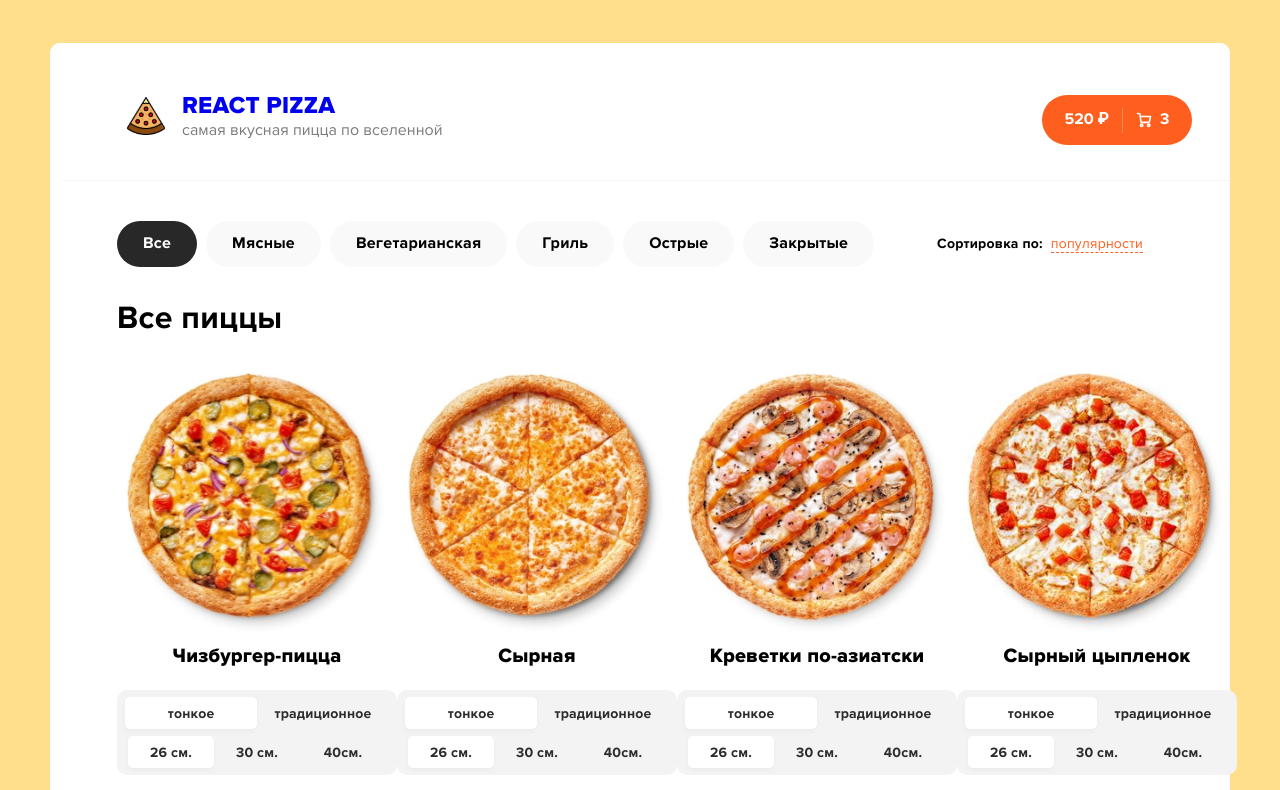
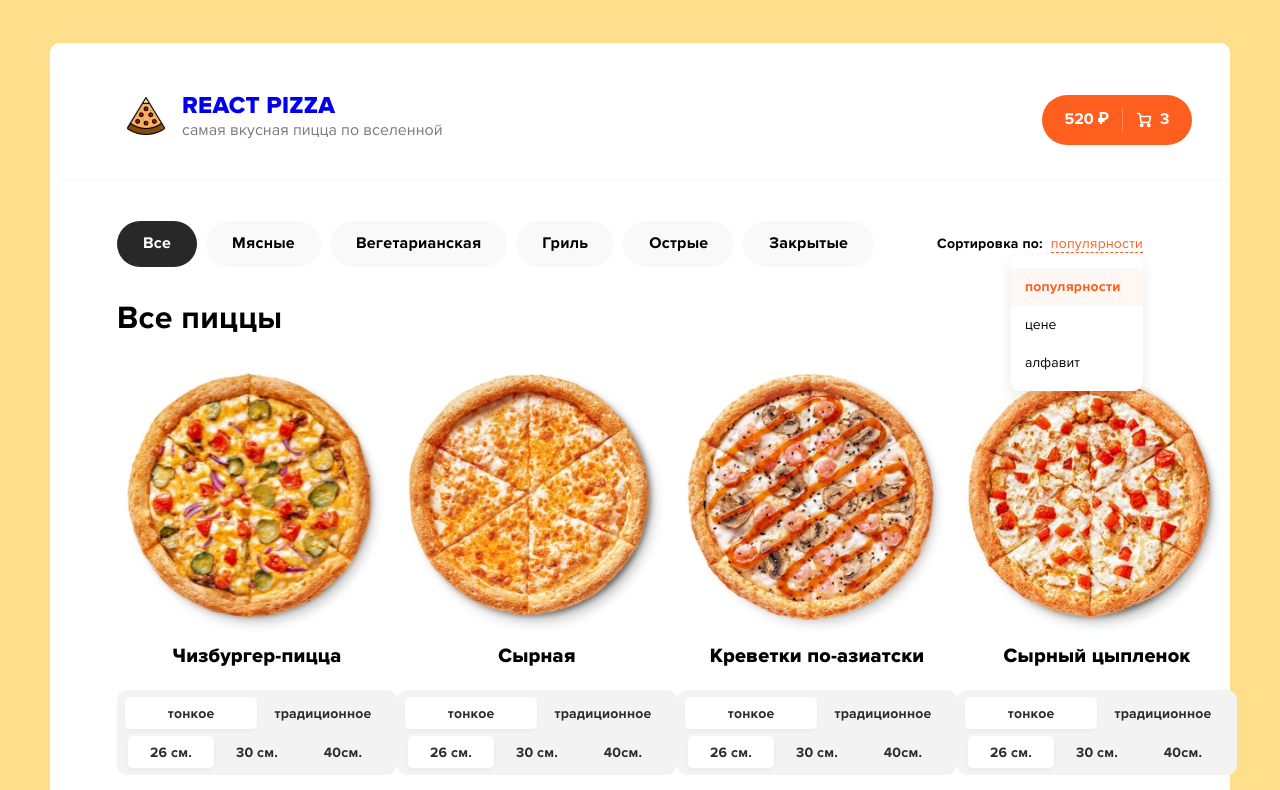
Before and after one commit to nikos1991/pizza-react, a React (Create React App) app: page / in a window 1280 px wide. Shown: the top 790 px of the page. Built offline with nearby package versions, Linux system fonts and the light colour scheme.

Commit message:
правки проекта

```diff
--- a/package.json
+++ b/package.json
@@ -3,13 +3,17 @@
   "version": "0.1.0",
   "private": true,
   "dependencies": {
+    "@reduxjs/toolkit": "^2.2.7",
     "@testing-library/jest-dom": "^5.17.0",
     "@testing-library/react": "^13.4.0",
     "@testing-library/user-event": "^13.5.0",
     "react": "^18.3.1",
     "react-dom": "^18.3.1",
+    "react-redux": "^9.1.2",
     "react-router-dom": "^6.26.2",
-    "react-scripts": "5.0.1",
+    "react-scripts": "^5.0.1",
+    "redux": "^5.0.1",
+    "redux-thunk": "^3.1.0",
     "web-vitals": "^2.1.4"
   },
   "scripts": {
--- a/src/components/PizzaSort.jsx
+++ b/src/components/PizzaSort.jsx
@@ -1,12 +1,20 @@
 import Reactq, { useState } from "react";
 
-function PizzaSort() {
+function PizzaSort({items}) {
     const [pickState, setpickState] = useState(false);
     const [dropdownState, setDropdownState] = useState(false);
+    const [activeItem, setActiveItem] = useState(0);
+  //  const activeSort = items[activeItem].name;
 
     function handleSortClick() {
         setDropdownState((prevState) => !prevState);
         console.log(dropdownState);
+
+    }
+
+    function handleActiveItem(index) {
+        setActiveItem(index);
+        console.log(index);
 
     }
 
@@ -20,14 +28,28 @@ function PizzaSort() {
         <div class = "pizza-sort">
         <span class ="sort-text">Сортировка по: </span>
         <div onClick = {() => handleSortClick()} class = "sort-picker">
-            <p> популярности</p>
-            <div   className = {`sort-list ${ dropdownState ? "sort-list-active" : ''}`}>
-                <span  class = "list-active">популярности</span>
-                <span >цене</span>
-                <span >по алфавиту</span>
-            </div>
+        <p>{items[activeItem].name}</p>
+
+            <ul class = "sort-list">
+                {items &&
+                    items.map((item, index) => (
+                        <li
+                        onClick ={()=> handleActiveItem(index)}
+                        className = {activeItem === index ? 'list-active' : ''}
+                        >
+                            {item.name}
+                        </li>
+
+
+
+                    ))
+                }
+
+            </ul>
+
         </div>
     </div>
     );
 }
+
 export default PizzaSort;
--- a/src/index.css
+++ b/src/index.css
@@ -374,21 +374,19 @@ a {
   background: #FFFFFF;
   border-radius: 10px;
   box-shadow: 0px 5px 15px 0px #00000017;
-  visibility: hidden;
 
 }
-.sort-list-active{
-  visibility: visible;
-}
-.sort-list span{
+
+.sort-list li{
   display: flex;
   justify-content:left;
   align-items: center;
   height: 38px;
   padding-left: 14px;
+  font-size: 14px;
 }
 
-.sort-list span.list-active{
+.sort-list li.list-active, li:hover{
    font-size: 14px;
   font-weight: 700;
   line-height: 17.05px;
--- a/src/index.js
+++ b/src/index.js
@@ -2,11 +2,16 @@ import React from 'react';
 import ReactDOM from 'react-dom/client';
 import './index.css';
 import App from './App';
+import store from './redux/store';
+import {Provider} from 'react-redux';
+
 
 const root = ReactDOM.createRoot(document.getElementById('root'));
 
 root.render(
   <React.StrictMode>
+  <Provider store = {store} >
    <App/>
+  </Provider>
   </React.StrictMode>
 );
--- a/src/pages/Home.jsx
+++ b/src/pages/Home.jsx
@@ -25,7 +25,7 @@ function Home(){
                 <div class="content">
                 <div class = "pizza-picker">
                 <PizzaPicker items={['Мясные','Вегетарианская', 'Гриль', 'Острые','Закрытые']}/>
-                <PizzaSort />
+                <PizzaSort items = {[{name: 'популярности', type:'popular'},{name: 'цене', type:'pprice'},{name: 'алфавит', type:'alphabet'}]} />
            </div>
             <div class ="content-header">Все пиццы</div>
                     <PizzaList pizzaData={pizzas}/>
--- /dev/null
+++ b/src/redux/actions/filters.js
@@ -0,0 +1,13 @@
+const setSortBy = (name) => ({
+    type: 'SET_SORT_BY',
+    payload: name
+
+
+});
+
+const setCategory = (catIndex) => ({
+    type: 'SET_CATEGORY',
+    payload: catIndex,
+
+
+});
--- /dev/null
+++ b/src/redux/actions/pizzas.js
@@ -0,0 +1,4 @@
+const setPizzas = (items) => ({
+    type: 'SET_PIZZAS',
+    payload: items,
+});
--- /dev/null
+++ b/src/redux/reducers/filters.js
@@ -0,0 +1,23 @@
+const initialState = {
+    sortBy : 'popular',
+    category: 0
+};
+const filters = (state = initialState, action) => {
+
+    if (action.type === 'SET_SORT_BY') {
+        return{
+            ...state,
+            sortBy: action.payload,
+        };
+    }
+    if (action.type === 'SET_CATEGORY') {
+        return{
+            ...state,
+            sortBy: action.payload,
+        };
+    }
+    return state;
+
+}
+
+export default filters;
--- /dev/null
+++ b/src/redux/reducers/index.js
@@ -0,0 +1,11 @@
+import filterReducer from '../reducers/filters';
+import pizzasReducer from '../reducers/pizzas';
+import {combineReducers } from 'redux';
+
+const rootReducer = combineReducers({
+  filter: filterReducer,
+  pizzas: pizzasReducer
+
+});
+
+export default rootReducer;
--- /dev/null
+++ b/src/redux/reducers/pizzas.js
@@ -0,0 +1,18 @@
+const initialState = {
+    items : [],
+    isLoaded: false
+};
+const pizzas = (state = initialState, action) => {
+
+    if (action.type === 'SET_PIZZAS') {
+        return{
+            ...state,
+            items: action.payload,
+            isLoaded: true,
+        };
+    }
+    return state;
+
+}
+
+export default pizzas;
--- /dev/null
+++ b/src/redux/store.js
@@ -0,0 +1,8 @@
+import { createStore} from 'redux';
+import rootReducer from './reducers';
+
+const store = createStore(rootReducer, window.__REDUX_DEVTOOLS_EXTENSION__ && window.__REDUX_DEVTOOLS_EXTENSION__());
+window.store = store;
+
+
+export default store;
```
Also changed, not shown: 1 other file (tests, documents, lock files or other folders).
